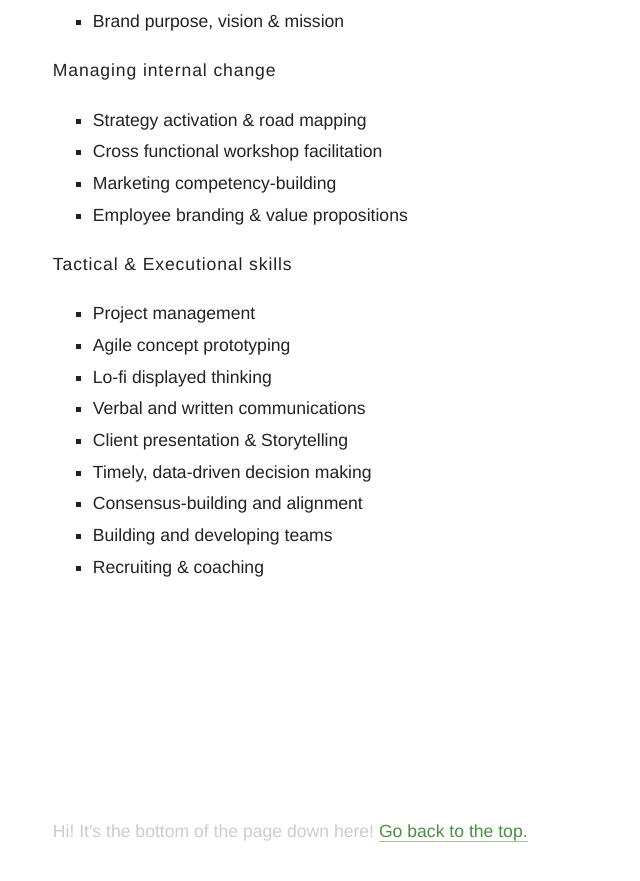
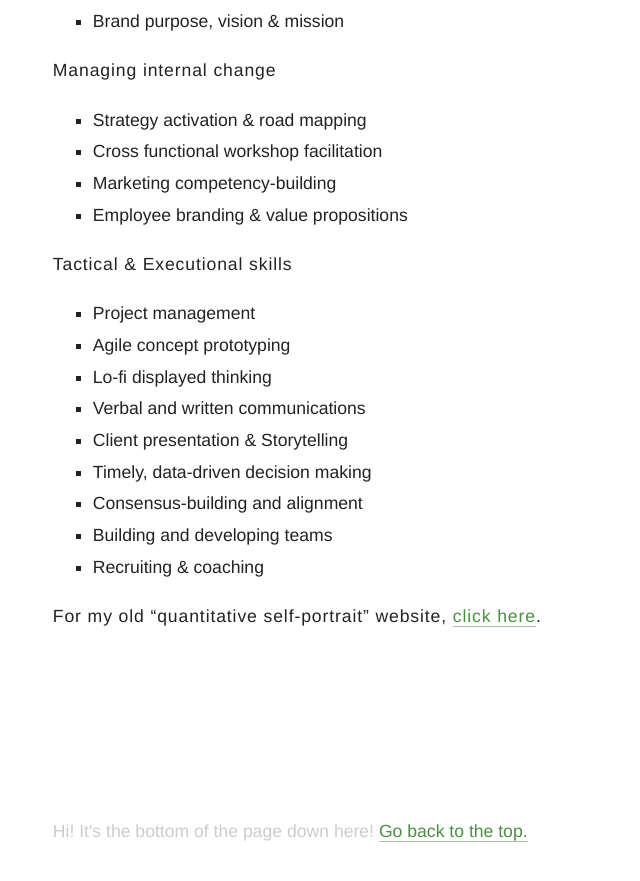
Before and after one commit to jamiew/irenepolnyi.com, a Jekyll site: the page built from index.md, in a window 1280 px wide and 900 px high, scrolled down 1074 px. Shown: the top 881 px of the window, without its empty margins (0-640 px from the left). Built offline with Jekyll 4.4.1, drawn with Linux system fonts in a browser that asks for light colours; our own code applies the rules of GitHub Pages for plain Markdown files.

Commit message:
Link to old quant self-portrait

```diff
--- a/index.md
+++ b/index.md
@@ -50,3 +50,5 @@ Tactical & Executional skills
 * Consensus-building and alignment
 * Building and developing teams
 * Recruiting & coaching
+
+For my old "quantitative self-portrait" website, <a href="https://web.archive.org/web/20161012004317/http://www.irenepolnyi.com/">click here</a>.
```
